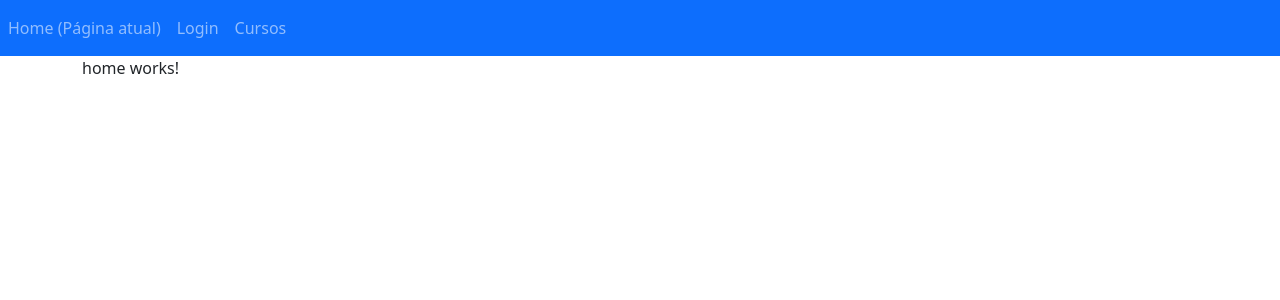
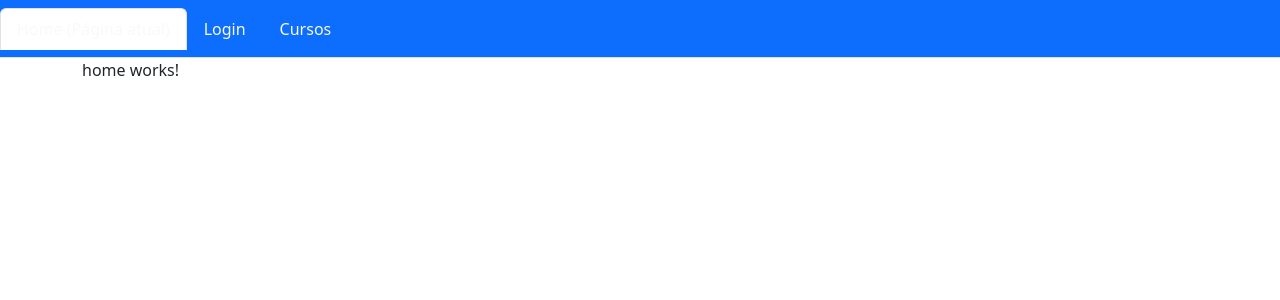
Before and after one commit to DavyddBF/angular-project, an Angular app in the folder rotas/: page / in a window 1280 px wide. Shown: the top 300 px of the page. Built offline with nearby package versions, Linux system fonts and the light colour scheme.

Commit message:
Trocando a barra de navegação

```diff
--- a/rotas/src/app/app.component.html
+++ b/rotas/src/app/app.component.html
@@ -1,18 +1,17 @@
-<nav class="navbar navbar-expand-lg navbar-dark bg-primary">
-  <div class="collapse navbar-collapse" id="textoNavbar">
-    <ul class="navbar-nav mr-auto">
-      <li class="nav-item active">
-        <a routerLink="" class="nav-link" href="#">Home <span class="sr-only">(Página atual)</span></a>
-      </li>
-      <li class="nav-item">
-        <a routerLink="/login" class="nav-link" href="#">Login</a>
-      </li>
-      <li class="nav-item">
-        <a routerLink="/cursos" class="nav-link" href="#">Cursos</a>
-      </li>
-    </ul>
-  </div>
+<nav>
+  <ul class="navbar navbar-expand-lg nav nav-tabs nav-dark bg-primary">
+    <li class="nav-item">
+      <a routerLinkActive="active" routerLink="" class="nav-link text-light" #teste (click)="ativar()">Home <span class="sr-only">(Página atual)</span></a>
+    </li>
+    <li routerLink="/login" class="nav-item">
+      <a routerLinkActive="active" class="nav-link text-light" (click)="ativar()" [class.ativo]="selecionado == true">Login</a>
+    </li>
+    <li class="nav-item">
+      <a routerLinkActive="active" routerLink="cursos" class="nav-link text-light">Cursos</a>
+    </li>
+  </ul>
 </nav>
+
 <div class="container">
   <router-outlet></router-outlet>
 </div>
```
